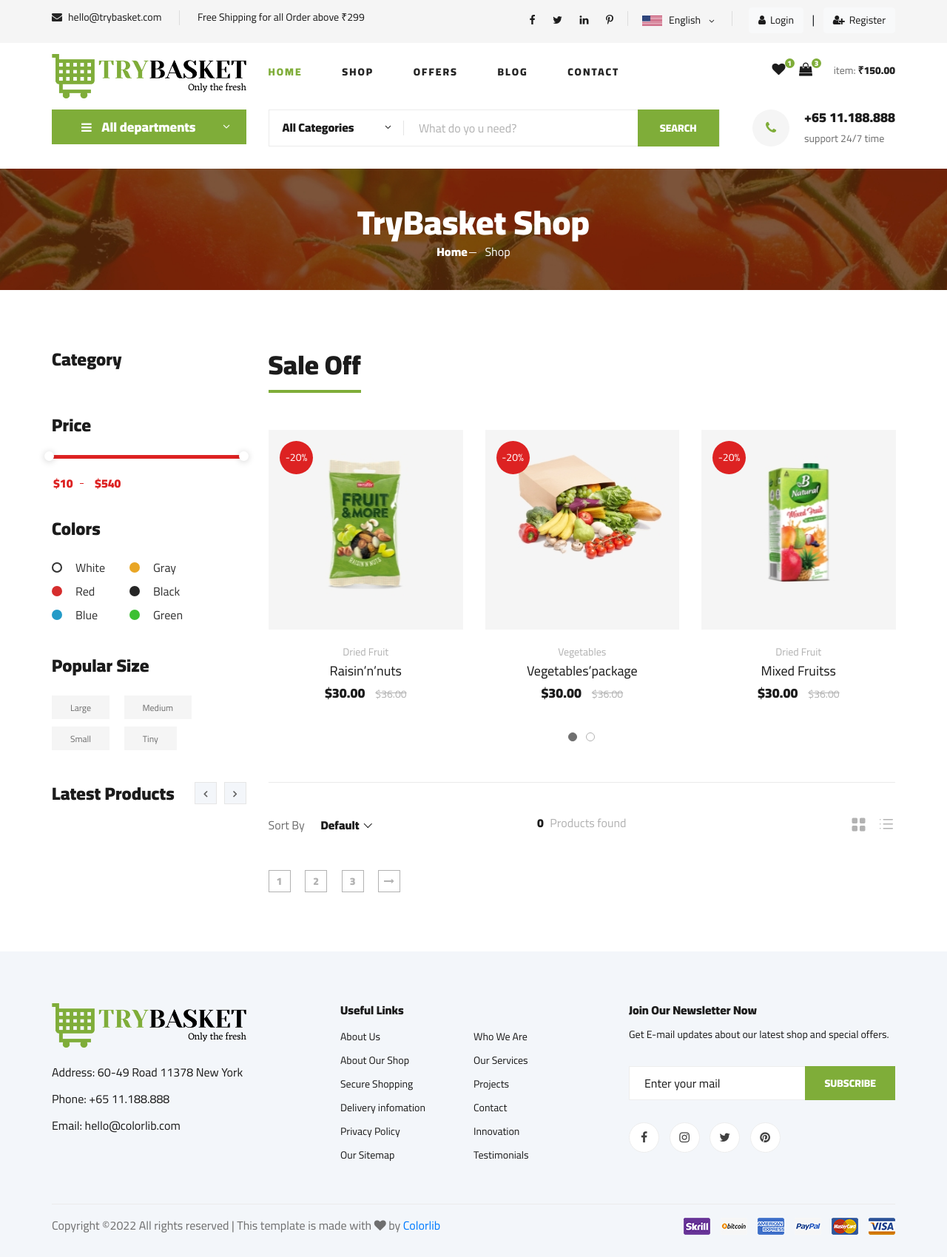
After one commit to mubarakmayyeri/TryBasket, a Django app: page /shop in a window 1280 px wide. The commit adds this page. Shown: the whole page at 74% size. Run offline with Django 4.2, Linux system fonts and the light colour scheme; data that the repository does not hold is empty; some libraries are stand-ins or nearby versions.

Commit message:
basic shop page setup

```diff
--- a/shop/urls.py
+++ b/shop/urls.py
@@ -3,4 +3,5 @@ from . import views
 
 urlpatterns = [
   path('', views.home, name='home'),
+  path('shop', views.shop, name='shop'),
 ]
--- a/shop/views.py
+++ b/shop/views.py
@@ -8,14 +8,32 @@ def home(request):
   products = Product.objects.all().filter(is_available=True)
   featured_categories = Sub_Category.objects.all().filter(is_featured=True)[:5]
   featured_products = Product.objects.all().filter(is_featured=True)[:8]
-  latest_products = Product.objects.all().filter(is_featured=True).order_by('-created_date')[:3]
+  latest_products_1 = Product.objects.all().order_by('-created_date')[:3]
+  latest_products_2 = Product.objects.all().order_by('-created_date')[3:6]
 
   context = {
     'categories' : categories,
     'products': products,
     'featured_categories': featured_categories,
     'featured_products': featured_products,
-    'latest_products' : latest_products,
+    'latest_products_1' : latest_products_1,
+    'latest_products_2' : latest_products_2,
   }
 
   return render(request, 'home.html', context)
+
+def shop(request):
+  categories = Category.objects.all()
+  products = Product.objects.all().filter(is_available=True).order_by('product_name')
+  latest_products_1 = Product.objects.all().order_by('-created_date')[:3]
+  latest_products_2 = Product.objects.all().order_by('-created_date')[3:6]
+  poduct_count = products.count()
+
+  context = {
+    'categories' : categories,
+    'products':products,
+    'latest_products_1' : latest_products_1,
+    'latest_products_2' : latest_products_2,
+    'poduct_count':poduct_count
+  }
+  return render(request, 'shop.html', context)
--- a/templates/includes/navbar.html
+++ b/templates/includes/navbar.html
@@ -48,7 +48,7 @@
       <nav class="humberger__menu__nav mobile-menu">
           <ul>
               <li class="active"><a href="./index.html">Home</a></li>
-              <li><a href="./shop-grid.html">Shop</a></li>
+              <li><a href="{% url 'shop' %}">Shop</a></li>
               <li><a href="#">Offers</a>
                   <ul class="header__menu__dropdown">
                       <li><a href="./shop-details.html">Shop Details</a></li>
@@ -146,8 +146,8 @@
               <div class="col-lg-6">
                   <nav class="header__menu">
                       <ul>
-                          <li class="active"><a href="./index.html">Home</a></li>
-                          <li><a href="./shop-grid.html">Shop</a></li>
+                          <li class="active"><a href="{% url 'home' %}">Home</a></li>
+                          <li><a href="{% url 'shop' %}">Shop</a></li>
                           <li><a href="#">Offers</a>
                               <ul class="header__menu__dropdown">
                                   <li><a href="./shop-details.html">Shop Details</a></li>
--- /dev/null
+++ b/templates/shop.html
@@ -0,0 +1,390 @@
+{% extends 'base.html' %}
+
+{% load static %}
+
+{% block content %}
+
+    <!-- Hero Section Begin -->
+    <section class="hero hero-normal">
+      <div class="container">
+          <div class="row">
+              <div class="col-lg-3">
+                  <div class="hero__categories">
+                      <div class="hero__categories__all">
+                          <i class="fa fa-bars"></i>
+                          <span>All departments</span>
+                      </div>
+                      <ul>
+                        {% for category in categories %}
+
+                        <li><a href="#">{{category}}</a></li>
+
+                        {% endfor %}
+                      </ul>
+                  </div>
+              </div>
+              <div class="col-lg-9">
+                  <div class="hero__search">
+                      <div class="hero__search__form">
+                          <form action="#">
+                              <div class="hero__search__categories">
+                                  All Categories
+                                  <span class="arrow_carrot-down"></span>
+                              </div>
+                              <input type="text" placeholder="What do yo u need?">
+                              <button type="submit" class="site-btn">SEARCH</button>
+                          </form>
+                      </div>
+                      <div class="hero__search__phone">
+                          <div class="hero__search__phone__icon">
+                              <i class="fa fa-phone"></i>
+                          </div>
+                          <div class="hero__search__phone__text">
+                              <h5>+65 11.188.888</h5>
+                              <span>support 24/7 time</span>
+                          </div>
+                      </div>
+                  </div>
+              </div>
+          </div>
+      </div>
+  </section>
+  <!-- Hero Section End -->
+
+<!-- Breadcrumb Section Begin -->
+<section class="breadcrumb-section set-bg" data-setbg="{% static 'img/breadcrumb.jpg' %}">
+  <div class="container">
+      <div class="row">
+          <div class="col-lg-12 text-center">
+              <div class="breadcrumb__text">
+                  <h2>TryBasket Shop</h2>
+                  <div class="breadcrumb__option">
+                      <a href="{% url 'home' %}">Home</a>
+                      <span>Shop</span>
+                  </div>
+              </div>
+          </div>
+      </div>
+  </div>
+</section>
+<!-- Breadcrumb Section End -->
+
+<!-- Product Section Begin -->
+<section class="product spad">
+  <div class="container">
+      <div class="row">
+          <div class="col-lg-3 col-md-5">
+              <div class="sidebar">
+                  <div class="sidebar__item ">
+                      <h4>Category</h4>
+                      <ul class="overflow-auto"  style="max-height: 29rem;">
+                        {% for category in categories %}
+
+                        <li><a href="#">{{category}}</a></li>
+
+                        {% endfor %}
+                      </ul>
+                  </div>
+                  <div class="sidebar__item">
+                      <h4>Price</h4>
+                      <div class="price-range-wrap">
+                          <div class="price-range ui-slider ui-corner-all ui-slider-horizontal ui-widget ui-widget-content"
+                              data-min="10" data-max="540">
+                              <div class="ui-slider-range ui-corner-all ui-widget-header"></div>
+                              <span tabindex="0" class="ui-slider-handle ui-corner-all ui-state-default"></span>
+                              <span tabindex="0" class="ui-slider-handle ui-corner-all ui-state-default"></span>
+                          </div>
+                          <div class="range-slider">
+                              <div class="price-input">
+                                  <input type="text" id="minamount">
+                                  <input type="text" id="maxamount">
+                              </div>
+                          </div>
+                      </div>
+                  </div>
+                  <div class="sidebar__item sidebar__item__color--option">
+                      <h4>Colors</h4>
+                      <div class="sidebar__item__color sidebar__item__color--white">
+                          <label for="white">
+                              White
+                              <input type="radio" id="white">
+                          </label>
+                      </div>
+                      <div class="sidebar__item__color sidebar__item__color--gray">
+                          <label for="gray">
+                              Gray
+                              <input type="radio" id="gray">
+                          </label>
+                      </div>
+                      <div class="sidebar__item__color sidebar__item__color--red">
+                          <label for="red">
+                              Red
+                              <input type="radio" id="red">
+                          </label>
+                      </div>
+                      <div class="sidebar__item__color sidebar__item__color--black">
+                          <label for="black">
+                              Black
+                              <input type="radio" id="black">
+                          </label>
+                      </div>
+                      <div class="sidebar__item__color sidebar__item__color--blue">
+                          <label for="blue">
+                              Blue
+                              <input type="radio" id="blue">
+                          </label>
+                      </div>
+                      <div class="sidebar__item__color sidebar__item__color--green">
+                          <label for="green">
+                              Green
+                              <input type="radio" id="green">
+                          </label>
+                      </div>
+                  </div>
+                  <div class="sidebar__item">
+                      <h4>Popular Size</h4>
+                      <div class="sidebar__item__size">
+                          <label for="large">
+                              Large
+                              <input type="radio" id="large">
+                          </label>
+                      </div>
+                      <div class="sidebar__item__size">
+                          <label for="medium">
+                              Medium
+                              <input type="radio" id="medium">
+                          </label>
+                      </div>
+                      <div class="sidebar__item__size">
+                          <label for="small">
+                              Small
+                              <input type="radio" id="small">
+                          </label>
+                      </div>
+                      <div class="sidebar__item__size">
+                          <label for="tiny">
+                              Tiny
+                              <input type="radio" id="tiny">
+                          </label>
+                      </div>
+                  </div>
+                  <div class="sidebar__item">
+                        <div class="latest-product__text">
+                          <h4>Latest Products</h4>
+                          <div class="latest-product__slider owl-carousel">
+                            <div class="latest-prdouct__slider__item">
+
+                              {% for product in latest_products_1 %}
+
+                              <a href="#" class="latest-product__item">
+                                  <div class="latest-product__item__pic">
+                                      <img src="{{product.image_1.url}}" alt="">
+                                  </div>
+                                  <div class="latest-product__item__text">
+                                      <h6>{{product.product_name}}</h6>
+                                      <span>₹{{product.price}}</span>
+                                  </div>
+                              </a>
+
+                              {% endfor %}
+
+                            </div>
+                            <div class="latest-prdouct__slider__item">
+
+                              {% for product in latest_products_2 %}
+
+                              <a href="#" class="latest-product__item">
+                                  <div class="latest-product__item__pic">
+                                      <img src="{{product.image_1.url}}" alt="">
+                                  </div>
+                                  <div class="latest-product__item__text">
+                                      <h6>{{product.product_name}}</h6>
+                                      <span>₹{{product.price}}</span>
+                                  </div>
+                              </a>
+
+                              {% endfor %}
+                            </div>
+                          </div>
+                        </div>
+                  </div>
+              </div>
+          </div>
+          <div class="col-lg-9 col-md-7">
+              <div class="product__discount">
+                  <div class="section-title product__discount__title">
+                      <h2>Sale Off</h2>
+                  </div>
+                  <div class="row">
+                      <div class="product__discount__slider owl-carousel">
+                          <div class="col-lg-4">
+                              <div class="product__discount__item">
+                                  <div class="product__discount__item__pic set-bg"
+                                      data-setbg="{% static 'img/product/discount/pd-1.jpg' %}">
+                                      <div class="product__discount__percent">-20%</div>
+                                      <ul class="product__item__pic__hover">
+                                          <li><a href="#"><i class="fa fa-heart"></i></a></li>
+                                          <li><a href="#"><i class="fa fa-retweet"></i></a></li>
+                                          <li><a href="#"><i class="fa fa-shopping-cart"></i></a></li>
+                                      </ul>
+                                  </div>
+                                  <div class="product__discount__item__text">
+                                      <span>Dried Fruit</span>
+                                      <h5><a href="#">Raisin’n’nuts</a></h5>
+                                      <div class="product__item__price">$30.00 <span>$36.00</span></div>
+                                  </div>
+                              </div>
+                          </div>
+                          <div class="col-lg-4">
+                              <div class="product__discount__item">
+                                  <div class="product__discount__item__pic set-bg"
+                                      data-setbg="{% static 'img/product/discount/pd-2.jpg' %}">
+                                      <div class="product__discount__percent">-20%</div>
+                                      <ul class="product__item__pic__hover">
+                                          <li><a href="#"><i class="fa fa-heart"></i></a></li>
+                                          <li><a href="#"><i class="fa fa-retweet"></i></a></li>
+                                          <li><a href="#"><i class="fa fa-shopping-cart"></i></a></li>
+                                      </ul>
+                                  </div>
+                                  <div class="product__discount__item__text">
+                                      <span>Vegetables</span>
+                                      <h5><a href="#">Vegetables’package</a></h5>
+                                      <div class="product__item__price">$30.00 <span>$36.00</span></div>
+                                  </div>
+                              </div>
+                          </div>
+                          <div class="col-lg-4">
+                              <div class="product__discount__item">
+                                  <div class="product__discount__item__pic set-bg"
+                                      data-setbg="{% static 'img/product/discount/pd-3.jpg' %}">
+                                      <div class="product__discount__percent">-20%</div>
+                                      <ul class="product__item__pic__hover">
+                                          <li><a href="#"><i class="fa fa-heart"></i></a></li>
+                                          <li><a href="#"><i class="fa fa-retweet"></i></a></li>
+                                          <li><a href="#"><i class="fa fa-shopping-cart"></i></a></li>
+                                      </ul>
+                                  </div>
+                                  <div class="product__discount__item__text">
+                                      <span>Dried Fruit</span>
+                                      <h5><a href="#">Mixed Fruitss</a></h5>
+                                      <div class="product__item__price">$30.00 <span>$36.00</span></div>
+                                  </div>
+                              </div>
+                          </div>
+                          <div class="col-lg-4">
+                              <div class="product__discount__item">
+                                  <div class="product__discount__item__pic set-bg"
+                                      data-setbg="{% static 'img/product/discount/pd-4.jpg' %}">
+                                      <div class="product__discount__percent">-20%</div>
+                                      <ul class="product__item__pic__hover">
+                                          <li><a href="#"><i class="fa fa-heart"></i></a></li>
+                                          <li><a href="#"><i class="fa fa-retweet"></i></a></li>
+                                          <li><a href="#"><i class="fa fa-shopping-cart"></i></a></li>
+                                      </ul>
+                                  </div>
+                                  <div class="product__discount__item__text">
+                                      <span>Dried Fruit</span>
+                                      <h5><a href="#">Raisin’n’nuts</a></h5>
+                                      <div class="product__item__price">$30.00 <span>$36.00</span></div>
+                                  </div>
+                              </div>
+                          </div>
+                          <div class="col-lg-4">
+                              <div class="product__discount__item">
+                                  <div class="product__discount__item__pic set-bg"
+                                      data-setbg="{% static 'img/product/discount/pd-5.jpg' %}">
+                                      <div class="product__discount__percent">-20%</div>
+                                      <ul class="product__item__pic__hover">
+                                          <li><a href="#"><i class="fa fa-heart"></i></a></li>
+                                          <li><a href="#"><i class="fa fa-retweet"></i></a></li>
+                                          <li><a href="#"><i class="fa fa-shopping-cart"></i></a></li>
+                                      </ul>
+                                  </div>
+                                  <div class="product__discount__item__text">
+                                      <span>Dried Fruit</span>
+                                      <h5><a href="#">Raisin’n’nuts</a></h5>
+                                      <div class="product__item__price">$30.00 <span>$36.00</span></div>
+                                  </div>
+                              </div>
+                          </div>
+                          <div class="col-lg-4">
+                              <div class="product__discount__item">
+                                  <div class="product__discount__item__pic set-bg"
+                                      data-setbg="{% static 'img/product/discount/pd-6.jpg' %}">
+                                      <div class="product__discount__percent">-20%</div>
+                                      <ul class="product__item__pic__hover">
+                                          <li><a href="#"><i class="fa fa-heart"></i></a></li>
+                                          <li><a href="#"><i class="fa fa-retweet"></i></a></li>
+                                          <li><a href="#"><i class="fa fa-shopping-cart"></i></a></li>
+                                      </ul>
+                                  </div>
+                                  <div class="product__discount__item__text">
+                                      <span>Dried Fruit</span>
+                                      <h5><a href="#">Raisin’n’nuts</a></h5>
+                                      <div class="product__item__price">$30.00 <span>$36.00</span></div>
+                                  </div>
+                              </div>
+                          </div>
+                      </div>
+                  </div>
+              </div>
+              <div class="filter__item">
+                  <div class="row">
+                      <div class="col-lg-4 col-md-5">
+                          <div class="filter__sort">
+                              <span>Sort By</span>
+                              <select>
+                                  <option value="0">Default</option>
+                                  <option value="0">Default</option>
+                              </select>
+                          </div>
+                      </div>
+                      <div class="col-lg-4 col-md-4">
+                          <div class="filter__found">
+                              <h6><span>{{poduct_count}}</span> Products found</h6>
+                          </div>
+                      </div>
+                      <div class="col-lg-4 col-md-3">
+                          <div class="filter__option">
+                              <span class="icon_grid-2x2"></span>
+                              <span class="icon_ul"></span>
+                          </div>
+                      </div>
+                  </div>
+              </div>
+              <div class="row">
+
+                {% for product in products  %}
+
+                <div class="col-lg-4 col-md-6 col-sm-6">
+                  <div class="product__item">
+                      <div class="product__item__pic set-bg" data-setbg="{{product.image_1.url}}">
+                          <ul class="product__item__pic__hover">
+                              <li><a href="#"><i class="fa fa-heart"></i></a></li>
+                              <li><a href="#"><i class="fa fa-retweet"></i></a></li>
+                              <li><a href="#"><i class="fa fa-shopping-cart"></i></a></li>
+                          </ul>
+                      </div>
+                      <div class="product__item__text">
+                          <h6><a href="#">{{product.product_name}}</a></h6>
+                          <h5>₹{{product.price}}</h5>
+                      </div>
+                  </div>
+                </div>
+
+                {% endfor %}
+
+              </div>
+              <div class="product__pagination">
+                  <a href="#">1</a>
+                  <a href="#">2</a>
+                  <a href="#">3</a>
+                  <a href="#"><i class="fa fa-long-arrow-right"></i></a>
+              </div>
+          </div>
+      </div>
+  </div>
+</section>
+<!-- Product Section End -->
+
+{% endblock content %}
```
Also changed, not shown: templates/home.html (+10 -25 lines), templates/includes/table_search.html (renamed from templates/includes/search.html).
